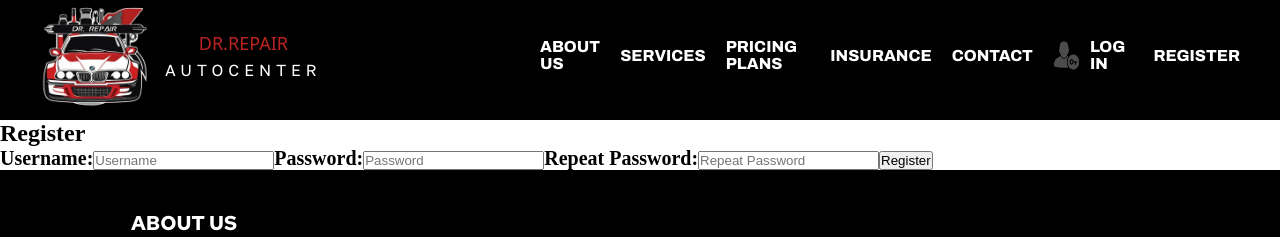
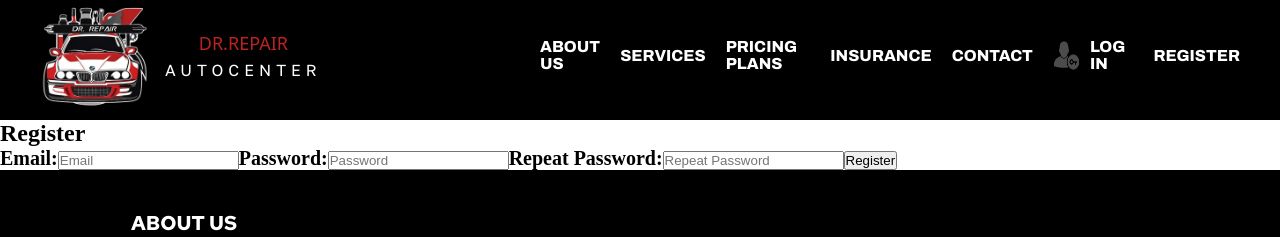
Before and after one commit to Benalgins/Dr-repair, a React (Vite) app: page /register in a window 1280 px wide. Shown: the top 237 px of the page. Built offline with nearby package versions, Linux system fonts and the light colour scheme; a web font is replaced by a local one.

Commit message:
Working login page

```diff
--- a/src/components/Login.jsx
+++ b/src/components/Login.jsx
@@ -1,15 +1,42 @@
+import React, { useState } from 'react';
+
 export default function Login() {
+	const [email, setEmail] = useState('');
+	const [password, setPassword] = useState('');
+
+	const handleLogin = async (e) => {
+		e.preventDefault();
+		try {
+			const response = await fetch('http://localhost:5000/login', {
+				method: 'POST',
+				headers: {
+					'Content-Type': 'application/json',
+				},
+				body: JSON.stringify({ email, password }),
+			});
+			if (response.ok) {
+				alert('Login successful');
+			} else {
+				alert('Login failed');
+			}
+		} catch (error) {
+			console.error('Request failed', err);
+		}
+	};
+
 	return (
 		<div className="login">
-			<form action="#" method="POST">
+			<form onSubmit={handleLogin}>
 				<div className="login-container">
 					<h2>Login</h2>
-					<label htmlFor="username">Username:</label>
+					<label htmlFor="username">Email:</label>
 					<input
-						type="text"
-						id="username"
-						name="username"
-						placeholder="Username"
+						type="email"
+						id="email"
+						name="email"
+						placeholder="Email"
+						value={email}
+						onChange={(e) => setEmail(e.target.value)}
 						required
 					/>
 					<label htmlFor="login-password">Password:</label>
@@ -17,8 +44,10 @@ export default function Login() {
 						type="password"
 						id="login-password"
 						name="password"
+						placeholder="Password"
+						value={password}
+						onChange={(e) => setPassword(e.target.value)}
 						required
-						placeholder="Password"
 					/>
 					<input type="submit" className="btn submit" value="Login" />
 					<p className="field">
--- a/src/components/register.jsx
+++ b/src/components/register.jsx
@@ -1,7 +1,7 @@
 import React, { useState } from 'react';
 
 export default function Register() {
-	const [username, setUsername] = useState('');
+	const [email, setEmail] = useState('');
 	const [password, setPassword] = useState('');
 	const [repeatPassword, setRepeatpassword] = useState('');
 
@@ -13,11 +13,11 @@ export default function Register() {
 				headers: {
 					'Content-Type': 'application/json',
 				},
-				body: JSON.stringify({ username, password, repeatPassword }),
+				body: JSON.stringify({ email, password, repeatPassword }),
 			});
 
 			if (response.ok) {
-				setUsername('');
+				setEmail('');
 				setPassword('');
 				setRepeatpassword('');
 				alert('Registration successful!');
@@ -34,14 +34,14 @@ export default function Register() {
 			<form onSubmit={handleSubmit}>
 				<div className="register-container">
 					<h2>Register</h2>
-					<label htmlFor="username">Username:</label>
+					<label htmlFor="email">Email:</label>
 					<input
-						type="text"
-						id="username"
-						name="username"
-						placeholder="Username"
-						value={username}
-						onChange={(e) => setUsername(e.target.value)}
+						type="email"
+						id="email"
+						name="email"
+						placeholder="Email"
+						value={email}
+						onChange={(e) => setEmail(e.target.value)}
 						required
 					/>
 					<label htmlFor="login-password">Password:</label>
```
